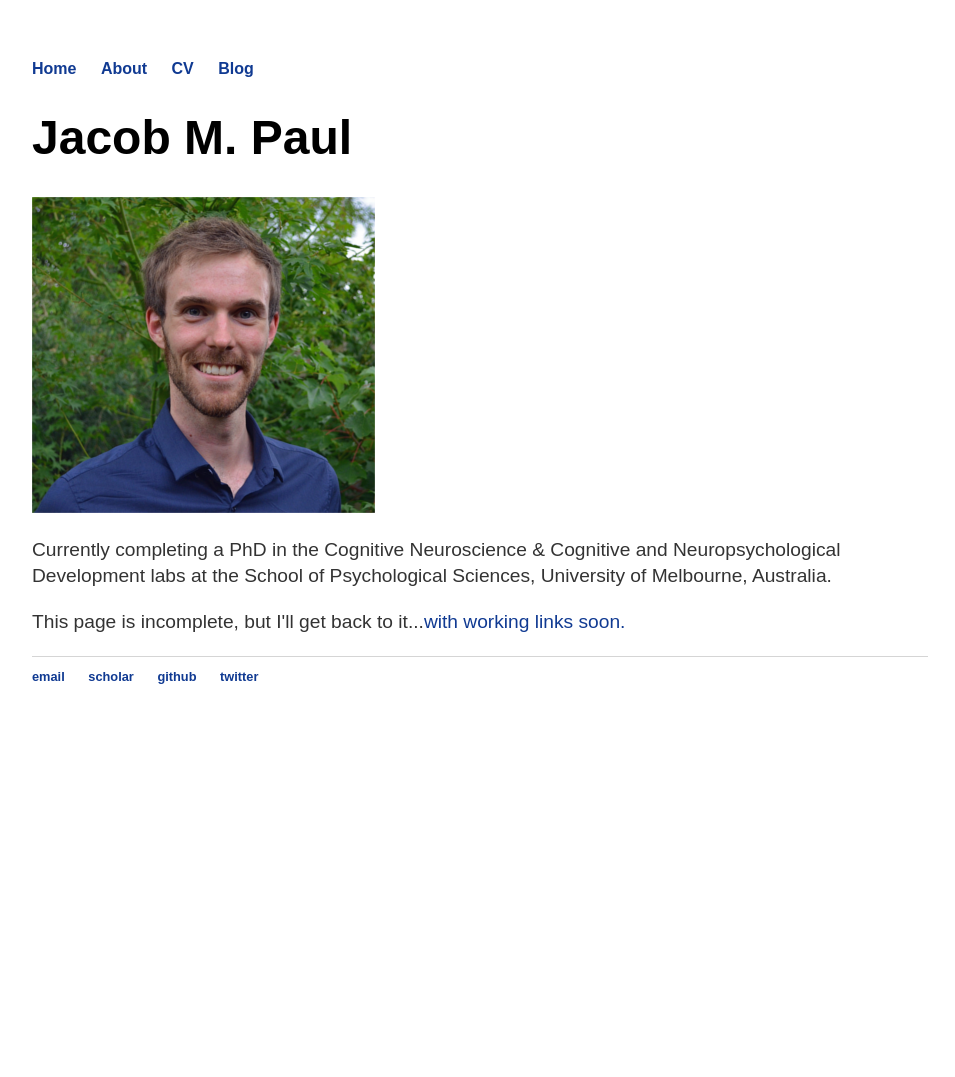
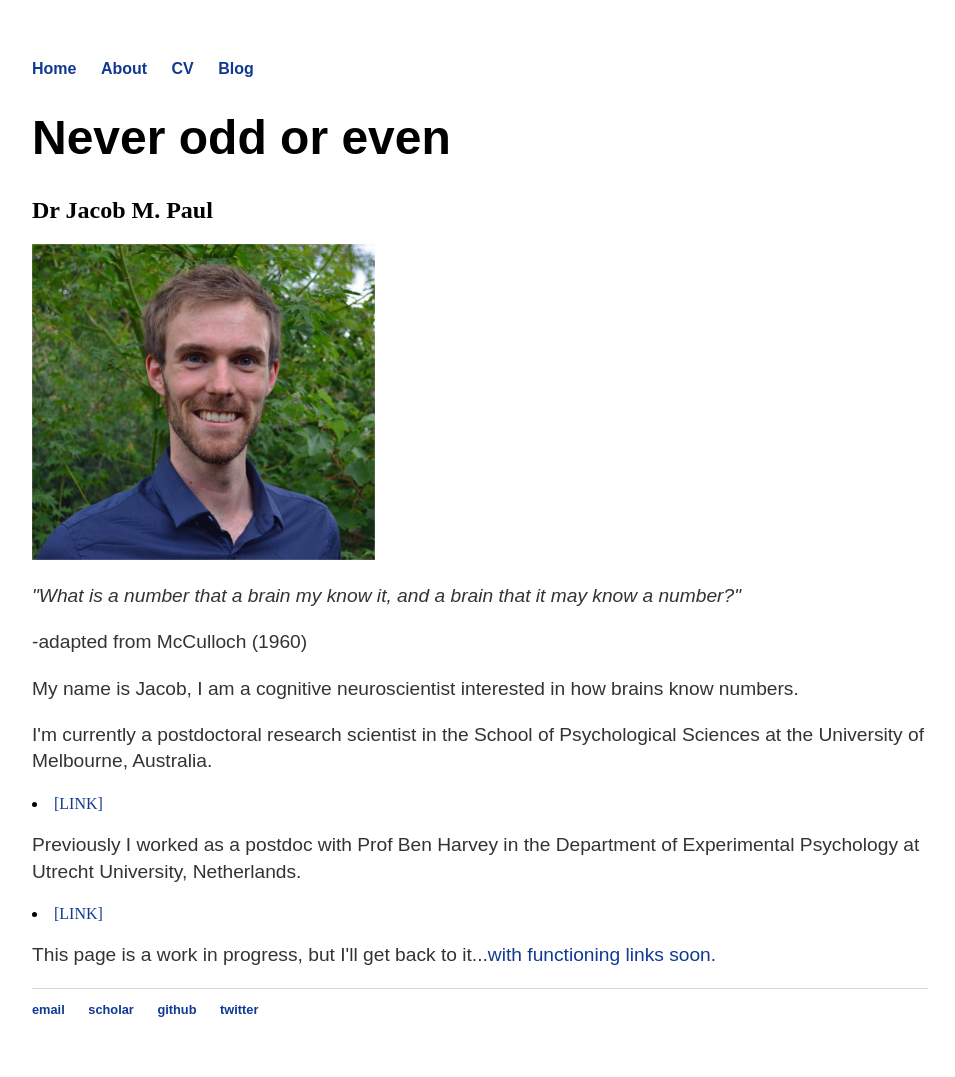
Before and after one commit to jacobmpaul/jacobmpaul.github.io, a Jekyll site: the page built from index.html, in a window 1280 px wide. Shown: the whole page, without its empty margins (160-1115 px from the left). Built offline with Jekyll 4.4.1, drawn with Linux system fonts in a browser that asks for light colours; before the commit the page ends 900 px from its top, so only the background shows below that.

Commit message:
Update index.html
Updated blurb

```diff
--- a/index.html
+++ b/index.html
@@ -3,11 +3,17 @@ layout: default
 title: Jacob M. Paul
 ---
 <div class="blurb">
-	<h1>Jacob M. Paul</h1>
+	<h1>Never odd or even</h1>
+	<h2>Dr Jacob M. Paul</h2>
 	<img src="{{ site.url }}/assets/Jacob_profile_small.png">
-	<p>Currently completing a PhD in the Cognitive Neuroscience &amp; Cognitive and Neuropsychological Development labs
-		at the School of Psychological Sciences, University of Melbourne, Australia.
+	<p><i>"What is a number that a brain my know it, and a brain that it may know a number?"</i></p>
+	<p>  -adapted from McCulloch (1960)</p>
 
-	<p>
-	<p>This page is incomplete, but I'll get back to it...<a href="/about">with working links soon. </a></p>
+	<p>My name is Jacob, I am a cognitive neuroscientist interested in how brains know numbers.</p>
+
+	<p>I'm currently a postdoctoral research scientist in the School of Psychological Sciences at the University of Melbourne, Australia. <li><a href="https://findanexpert.unimelb.edu.au/profile/426619-jacob-paul">[LINK]</a></li><p>
+
+	<p>Previously I worked as a postdoc with Prof Ben Harvey in the Department of Experimental Psychology at Utrecht University, Netherlands. <li><a href="https://www.uu.nl/medewerkers/bmharvey">[LINK]</a></li><p>
+
+	<p>This page is a work in progress, but I'll get back to it...<a href="/cv">with functioning links soon. </a></p>
 </div><!-- /.blurb -->
```
